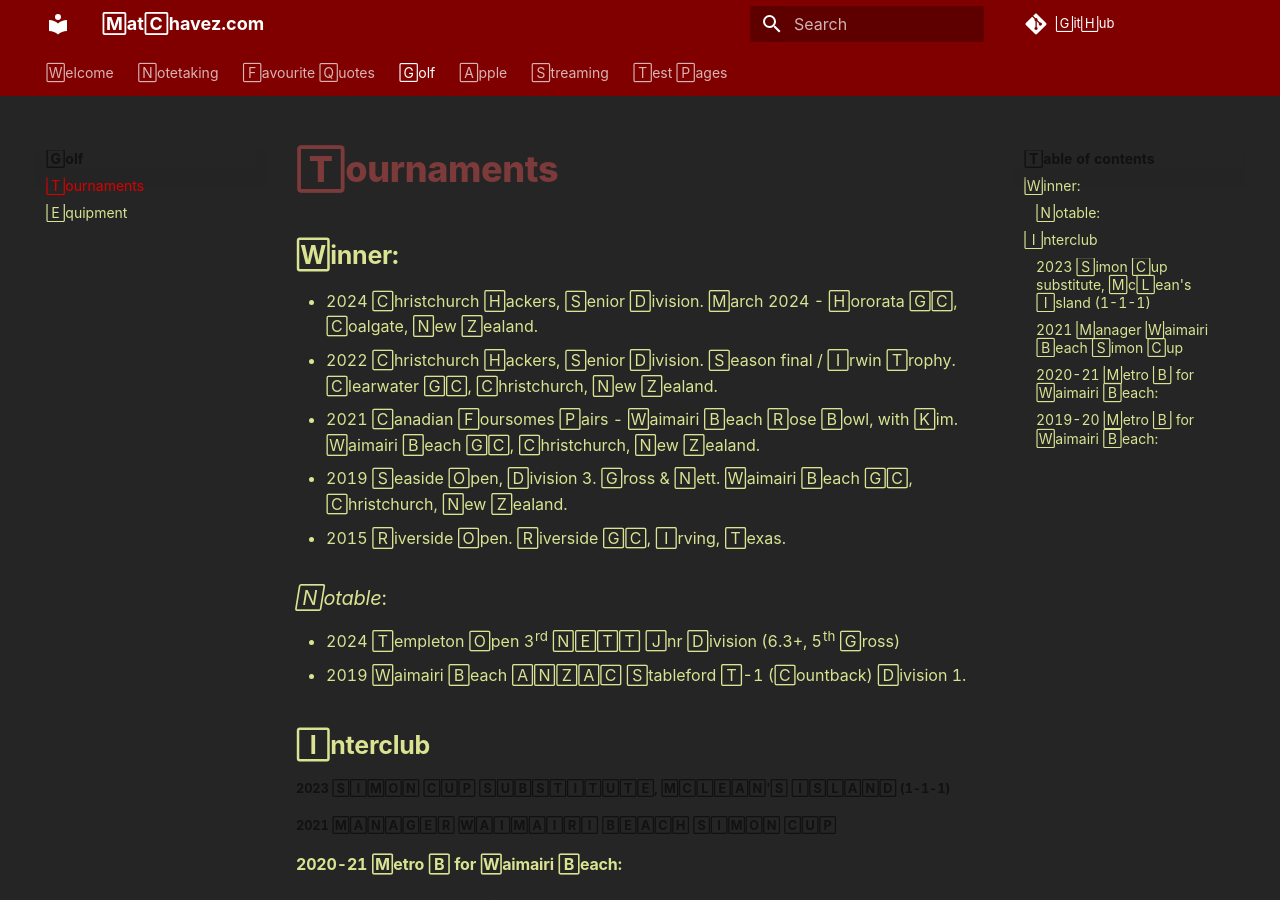
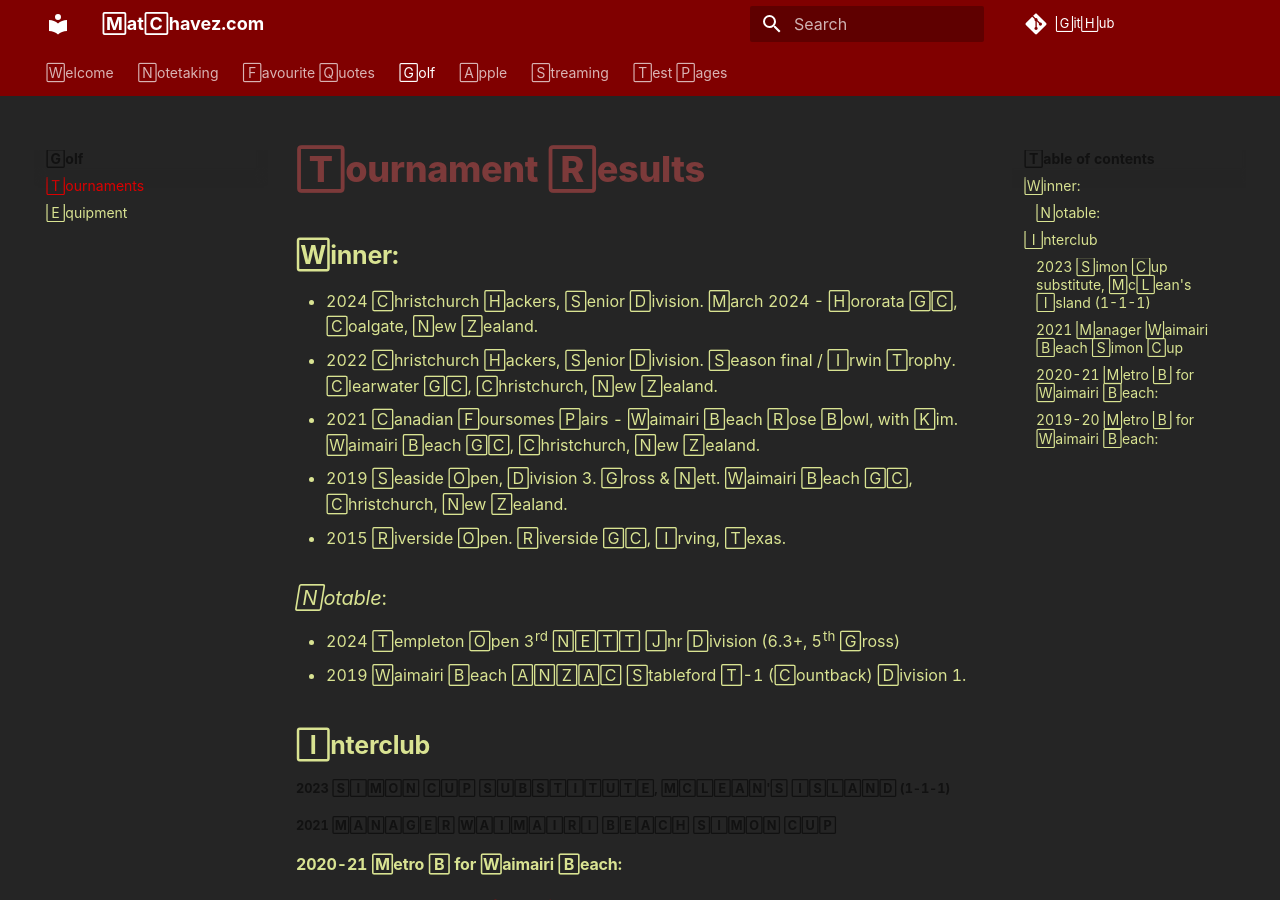
Before and after one commit to matchavez/matchavez.github.io, an MkDocs documentation site: the page built from docs/golf/tourneys.md, in a window 1280 px wide and 900 px high. Built offline with MkDocs 1.6.1 and Material for MkDocs 9.7.7, drawn with Linux system fonts in a browser that asks for light colours; some web fonts are replaced; comment, search, counter and statistics services are not loaded.

Commit message:
[PUBLISHER] Merge #22

```diff
--- a/docs/golf/tourneys.md
+++ b/docs/golf/tourneys.md
@@ -1,3 +1,10 @@
+---
+share: "true"
+path: /docs/golf
+title: tourneys
+---
+
+# Tournament Results
 ## Winner:
 - 2024 Christchurch Hackers, Senior Division. March 2024 - Hororata GC, Coalgate, New Zealand.
 - 2022 Christchurch Hackers, Senior Division. Season final / Irwin Trophy. Clearwater GC, Christchurch, New Zealand.
```
